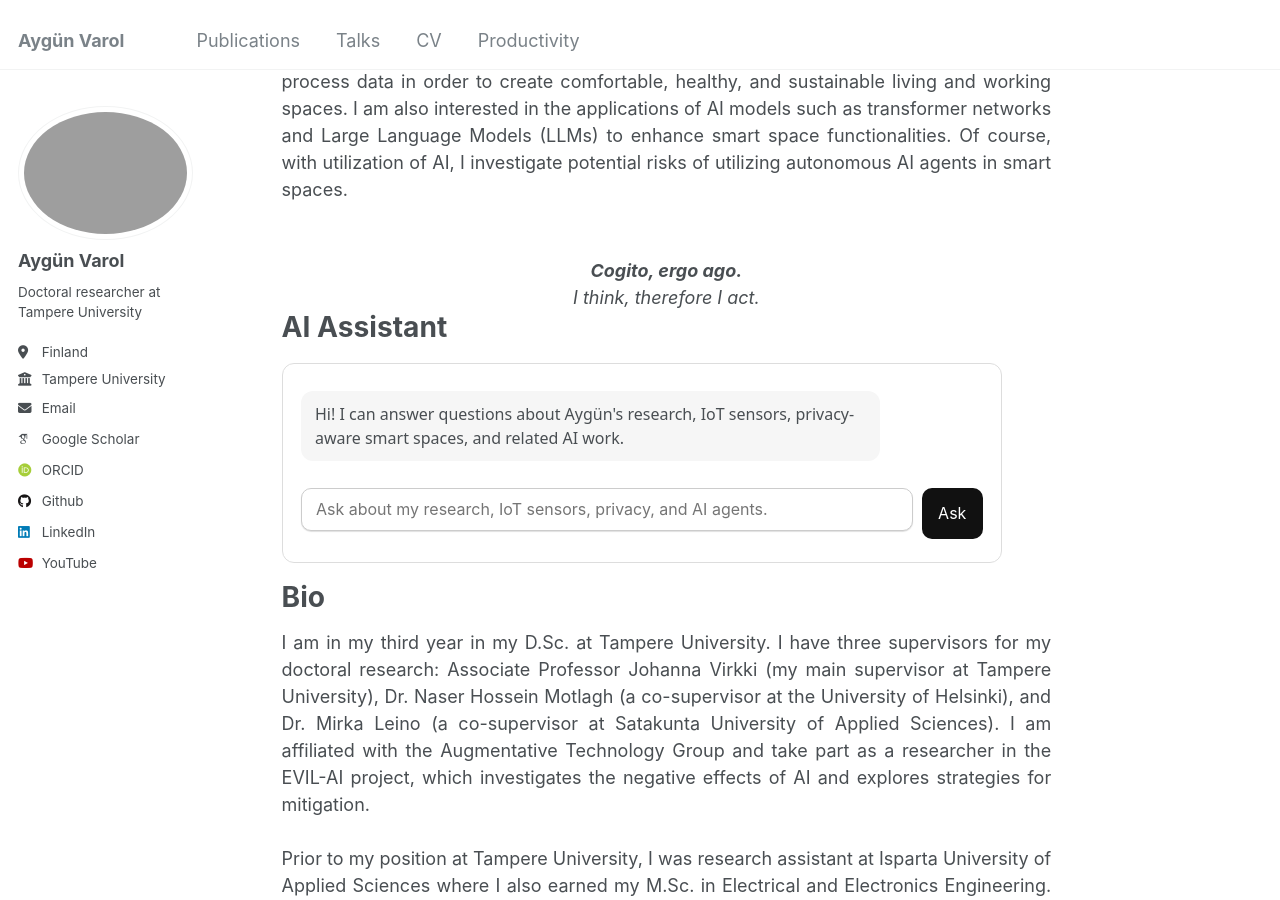
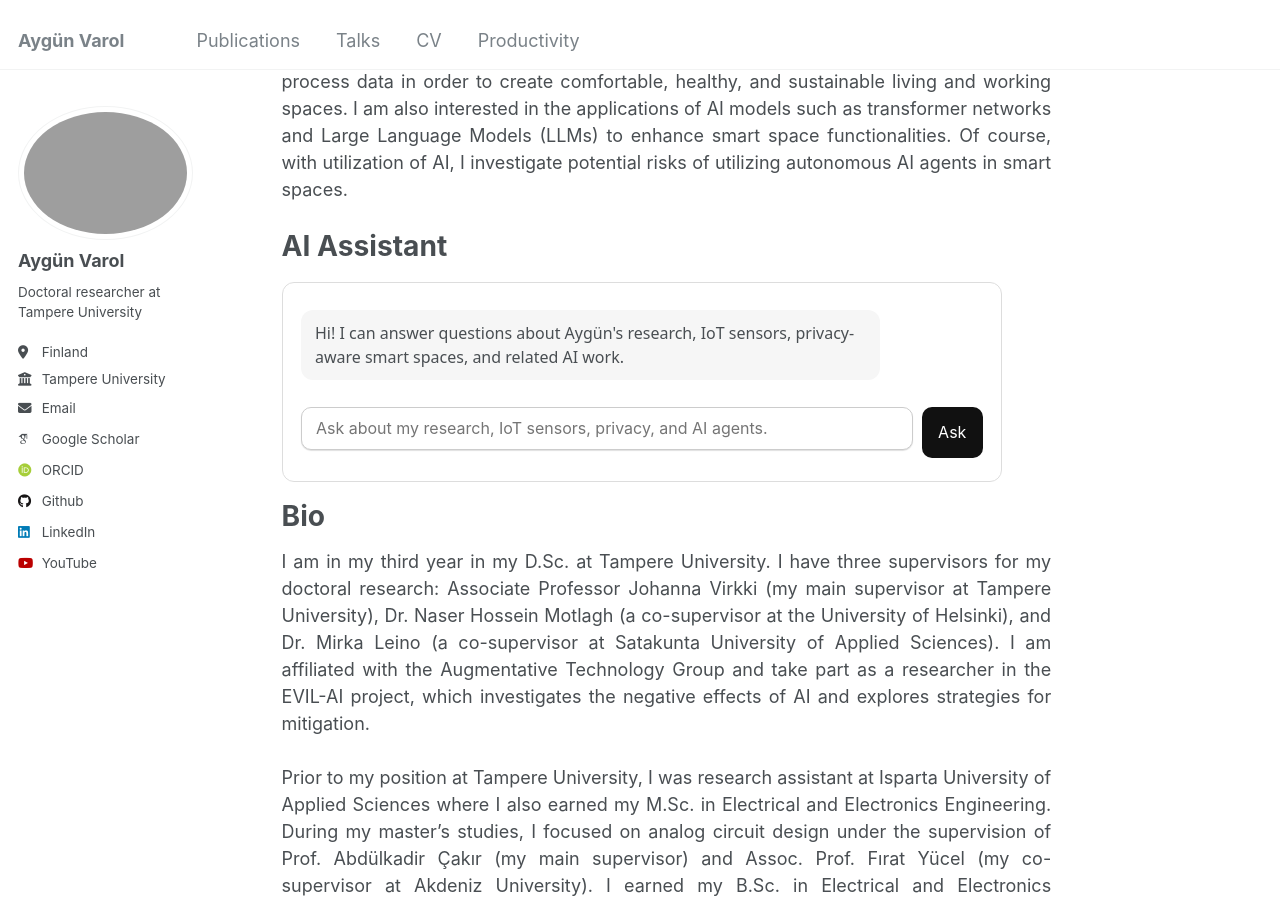
Before and after one commit to AygunVarol/aygunvarol.github.io, a Jekyll site: the page built from _pages/about.md, in a window 1280 px wide and 900 px high, scrolled down 360 px. Built offline with Jekyll 4.4.1, drawn with Linux system fonts in a browser that asks for light colours; some web fonts are replaced.

Commit message:
Update about.md

```diff
--- a/_pages/about.md
+++ b/_pages/about.md
@@ -17,11 +17,6 @@ Research Interests
 ======
 <div align="justify">
 In my research, I aim to find an optimal integration of Internet of Things (IoT) sensor networks in indoor environments and develop smart systems that efficiently collect and process data in order to create comfortable, healthy, and sustainable living and working spaces. I am also interested in the applications of AI models such as transformer networks and Large Language Models (LLMs) to enhance smart space functionalities. Of course, with utilization of AI, I investigate potential risks of utilizing autonomous AI agents in smart spaces.<br><br>
-</div>
-
-<div style="text-align: center; margin-top: 1.5rem;">
-    <b><i>Cogito, ergo ago.</i></b><br>
-    <i>I think, therefore I act.</i>
 </div>
 
 AI Assistant
```
